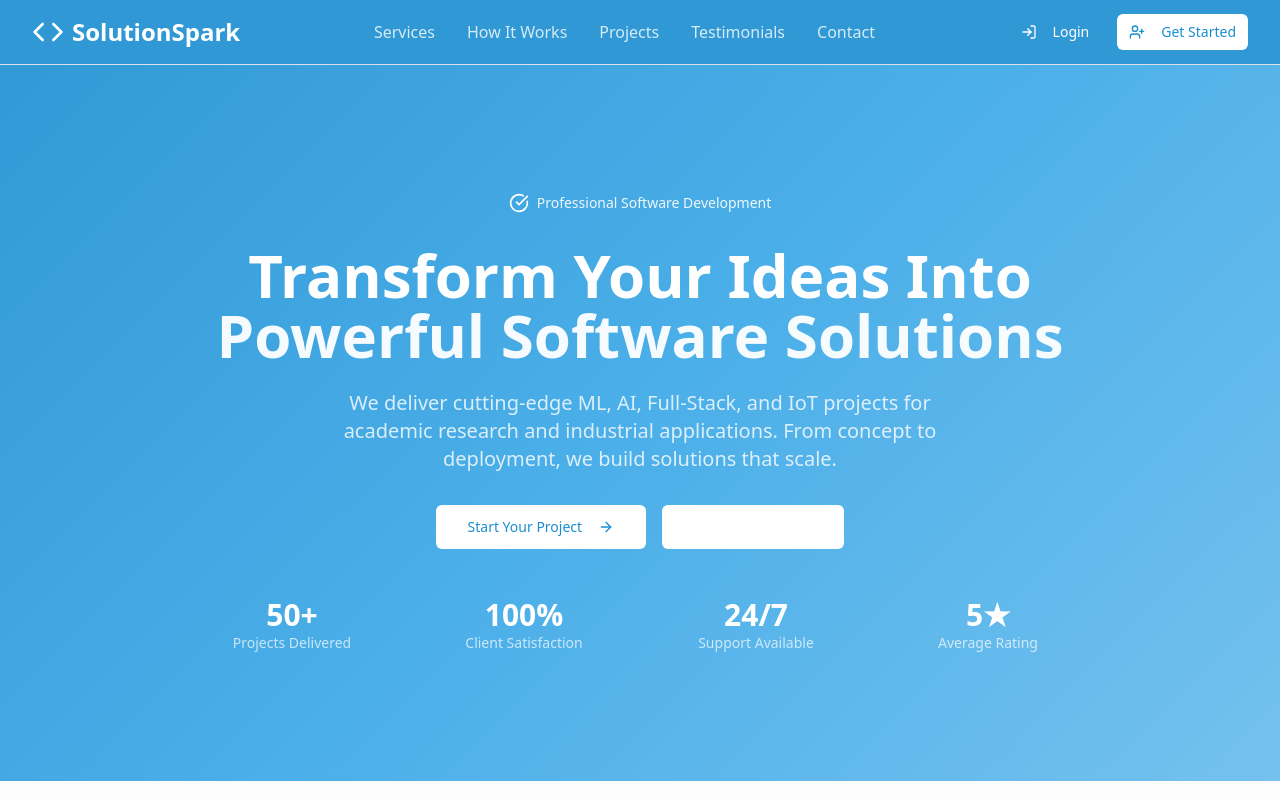
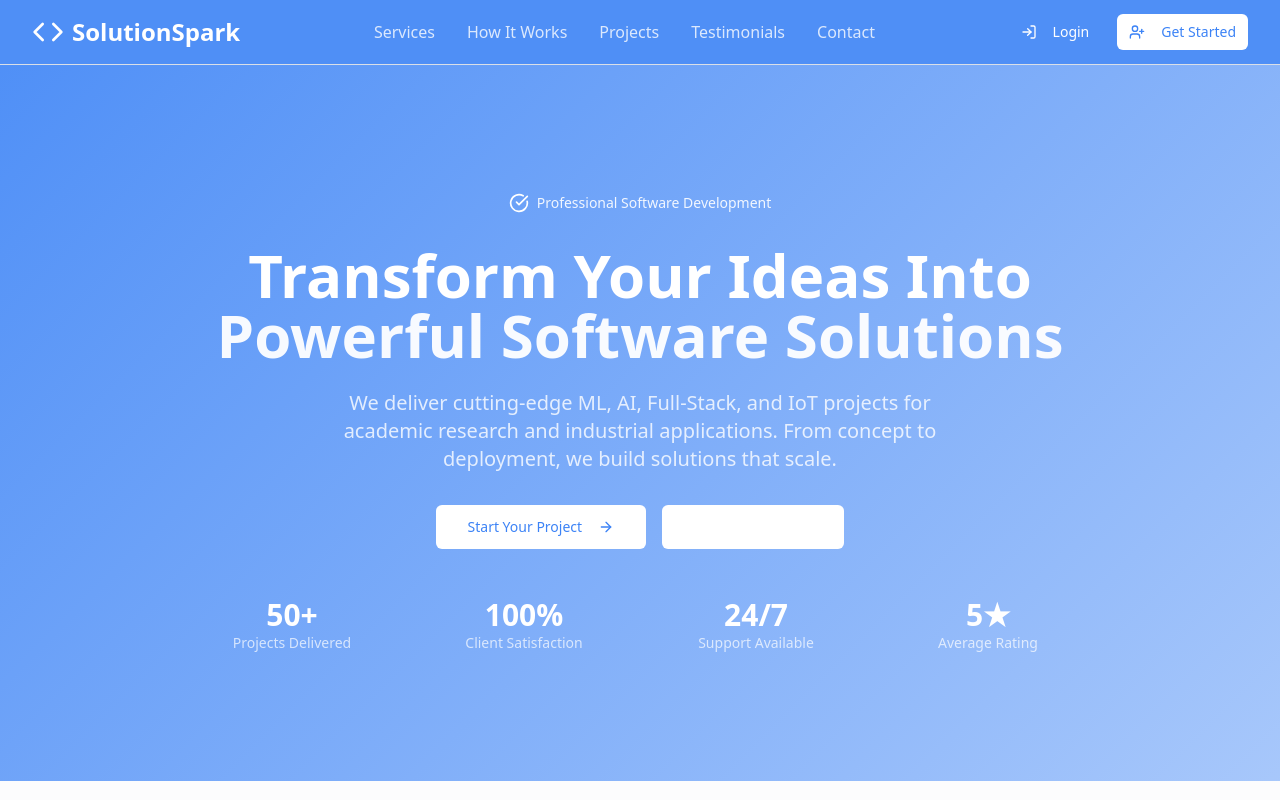
Before and after one commit to Vasu2219/solution-spark-flow, a React (Vite) app: page / in a window 1280 px wide. Shown: the top 800 px of the page. Built offline with nearby package versions, Linux system fonts and the light colour scheme.

Commit message:
Refactor: Use specified blue color
Update the design system to use the provided blue color.

```diff
--- a/src/index.css
+++ b/src/index.css
@@ -1,3 +1,4 @@
+
 @tailwind base;
 @tailwind components;
 @tailwind utilities;
@@ -17,81 +18,81 @@ All colors MUST be HSL.
     --popover: 0 0% 100%;
     --popover-foreground: 210 30% 8%;
 
-    --primary: 202 78% 46%;
+    --primary: 217 91% 60%;
     --primary-foreground: 0 0% 100%;
 
-    --secondary: 202 78% 85%;
-    --secondary-foreground: 202 78% 20%;
+    --secondary: 217 91% 85%;
+    --secondary-foreground: 217 91% 20%;
 
-    --muted: 202 20% 96%;
-    --muted-foreground: 202 10% 40%;
+    --muted: 217 20% 96%;
+    --muted-foreground: 217 10% 40%;
 
-    --accent: 202 78% 85%;
-    --accent-foreground: 202 78% 20%;
+    --accent: 217 91% 85%;
+    --accent-foreground: 217 91% 20%;
 
     --destructive: 0 84.2% 60.2%;
     --destructive-foreground: 210 40% 98%;
 
-    --border: 202 20% 88%;
-    --input: 202 20% 88%;
-    --ring: 202 78% 46%;
+    --border: 217 20% 88%;
+    --input: 217 20% 88%;
+    --ring: 217 91% 60%;
 
     --radius: 0.5rem;
 
-    --sidebar-background: 202 20% 98%;
-    --sidebar-foreground: 202 30% 20%;
-    --sidebar-primary: 202 78% 46%;
+    --sidebar-background: 217 20% 98%;
+    --sidebar-foreground: 217 30% 20%;
+    --sidebar-primary: 217 91% 60%;
     --sidebar-primary-foreground: 0 0% 98%;
-    --sidebar-accent: 202 20% 95%;
-    --sidebar-accent-foreground: 202 78% 20%;
-    --sidebar-border: 202 20% 90%;
-    --sidebar-ring: 202 78% 46%;
+    --sidebar-accent: 217 20% 95%;
+    --sidebar-accent-foreground: 217 91% 20%;
+    --sidebar-border: 217 20% 90%;
+    --sidebar-ring: 217 91% 60%;
 
-    /* Updated gradients to match the reference blue */
-    --gradient-primary: linear-gradient(135deg, hsl(202, 78%, 46%) 0%, hsl(202, 78%, 56%) 100%);
-    --gradient-hero: linear-gradient(135deg, hsl(202, 78%, 46%) 0%, hsl(202, 78%, 56%) 50%, hsl(202, 78%, 66%) 100%);
+    /* Updated gradients to match Bootstrap blue */
+    --gradient-primary: linear-gradient(135deg, hsl(217, 91%, 60%) 0%, hsl(217, 91%, 70%) 100%);
+    --gradient-hero: linear-gradient(135deg, hsl(217, 91%, 60%) 0%, hsl(217, 91%, 70%) 50%, hsl(217, 91%, 80%) 100%);
   }
 
   .dark {
-    --background: 202 30% 8%;
-    --foreground: 202 20% 95%;
+    --background: 217 30% 8%;
+    --foreground: 217 20% 95%;
 
-    --card: 202 30% 10%;
-    --card-foreground: 202 20% 95%;
+    --card: 217 30% 10%;
+    --card-foreground: 217 20% 95%;
 
-    --popover: 202 30% 10%;
-    --popover-foreground: 202 20% 95%;
+    --popover: 217 30% 10%;
+    --popover-foreground: 217 20% 95%;
 
-    --primary: 202 78% 56%;
-    --primary-foreground: 202 30% 8%;
+    --primary: 217 91% 70%;
+    --primary-foreground: 217 30% 8%;
 
-    --secondary: 202 30% 15%;
-    --secondary-foreground: 202 20% 85%;
+    --secondary: 217 30% 15%;
+    --secondary-foreground: 217 20% 85%;
 
-    --muted: 202 30% 15%;
-    --muted-foreground: 202 20% 60%;
+    --muted: 217 30% 15%;
+    --muted-foreground: 217 20% 60%;
 
-    --accent: 202 30% 15%;
-    --accent-foreground: 202 20% 85%;
+    --accent: 217 30% 15%;
+    --accent-foreground: 217 20% 85%;
 
     --destructive: 0 62.8% 30.6%;
     --destructive-foreground: 210 40% 98%;
 
-    --border: 202 30% 18%;
-    --input: 202 30% 18%;
-    --ring: 202 78% 56%;
+    --border: 217 30% 18%;
+    --input: 217 30% 18%;
+    --ring: 217 91% 70%;
 
-    --sidebar-background: 202 40% 5%;
-    --sidebar-foreground: 202 20% 90%;
-    --sidebar-primary: 202 78% 56%;
+    --sidebar-background: 217 40% 5%;
+    --sidebar-foreground: 217 20% 90%;
+    --sidebar-primary: 217 91% 70%;
     --sidebar-primary-foreground: 0 0% 100%;
-    --sidebar-accent: 202 30% 12%;
-    --sidebar-accent-foreground: 202 20% 85%;
-    --sidebar-border: 202 30% 15%;
-    --sidebar-ring: 202 78% 56%;
+    --sidebar-accent: 217 30% 12%;
+    --sidebar-accent-foreground: 217 20% 85%;
+    --sidebar-border: 217 30% 15%;
+    --sidebar-ring: 217 91% 70%;
 
-    --gradient-primary: linear-gradient(135deg, hsl(202, 78%, 56%) 0%, hsl(202, 78%, 66%) 100%);
-    --gradient-hero: linear-gradient(135deg, hsl(202, 78%, 56%) 0%, hsl(202, 78%, 66%) 50%, hsl(202, 78%, 76%) 100%);
+    --gradient-primary: linear-gradient(135deg, hsl(217, 91%, 70%) 0%, hsl(217, 91%, 80%) 100%);
+    --gradient-hero: linear-gradient(135deg, hsl(217, 91%, 70%) 0%, hsl(217, 91%, 80%) 50%, hsl(217, 91%, 90%) 100%);
   }
 }
 
```
